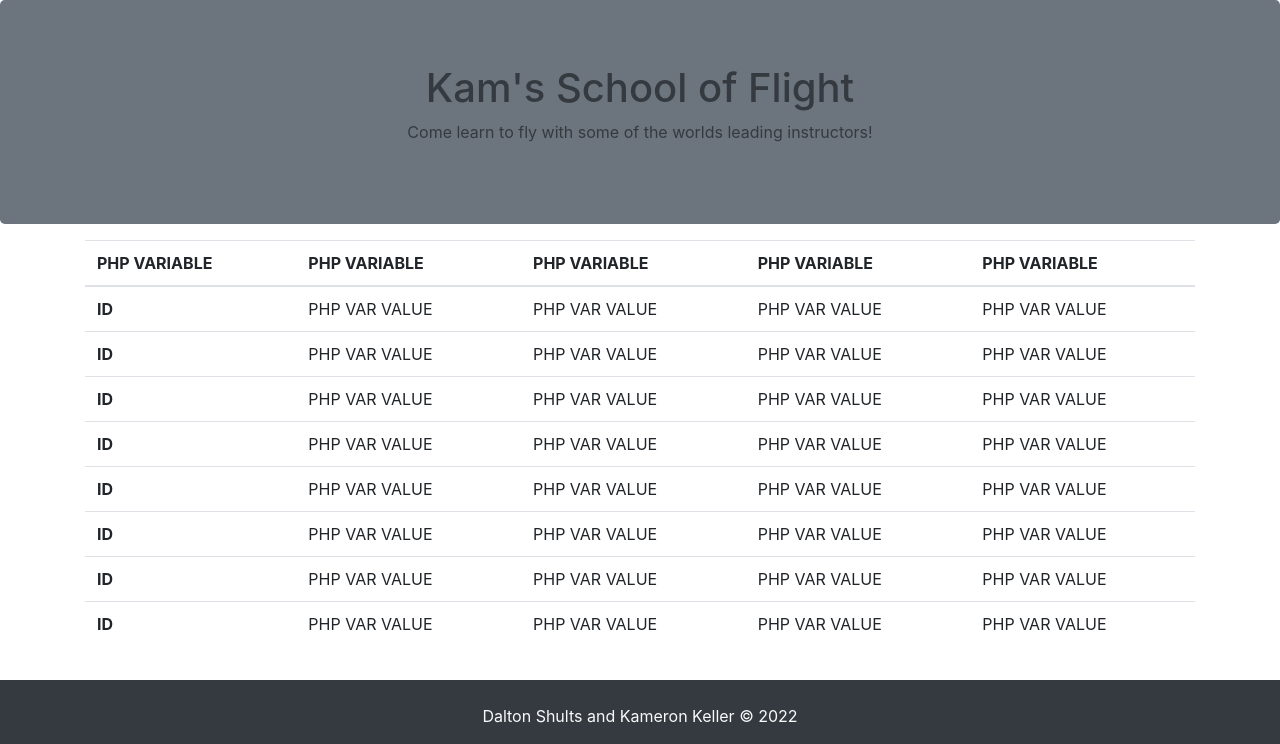
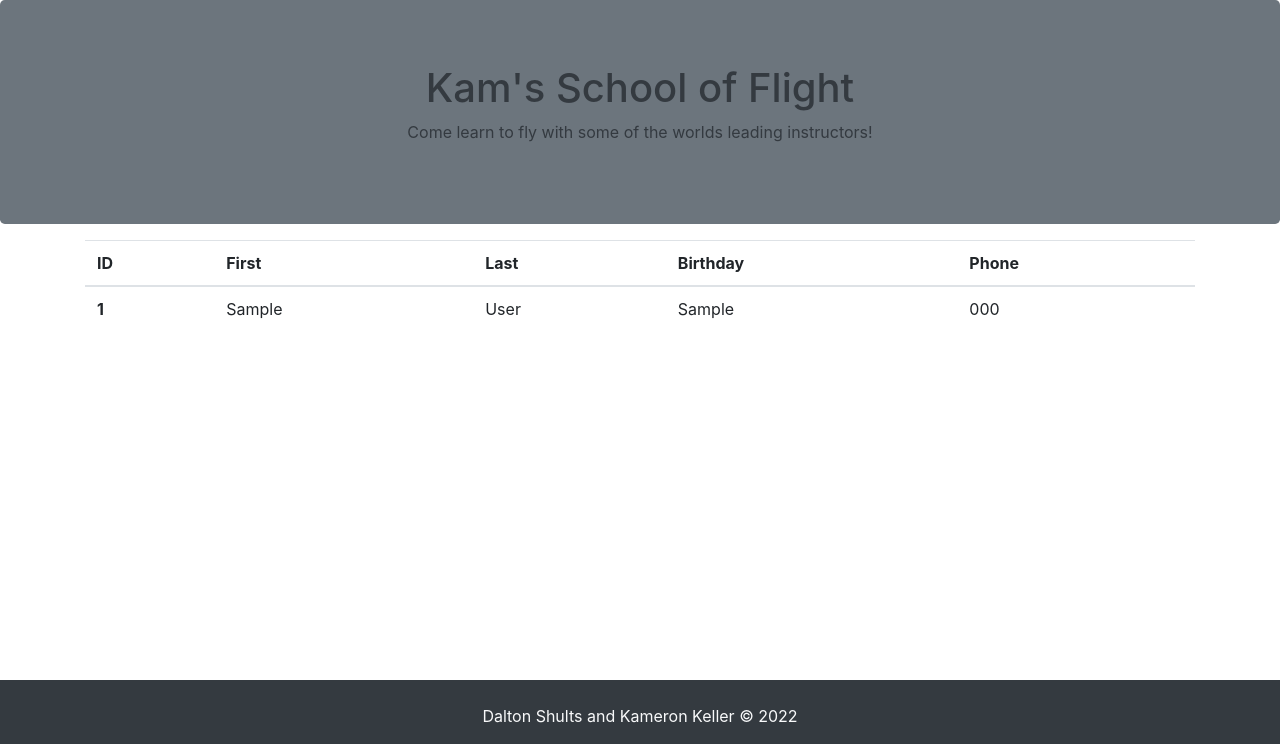
Before and after one commit to KameronKeller/CS340-Final-Project, a PHP site: page / in a window 1280 px wide. Shown: the part 56-800 px from the top of the page. Run offline with PHP 8.4, Linux system fonts and the light colour scheme; tables that the repository leaves empty hold one stand-in row (values such as "Sample post").

Commit message:
index.php table generation is dynamic.

```diff
--- a/index.php
+++ b/index.php
@@ -2,81 +2,47 @@
 <?php
 include './config.php';
 
-$connection =  new mysqli($database_hostname, $database_username, $database_password, $database_db_name, $database_port);
-
+$db =  new mysqli($database_hostname, $database_username, $database_password, $database_db_name, $database_port);
+/* */
 if(mysqli_connect_errno()) {
   echo "Failed to connect";
-  $connection.die();
+  $db.die();
 }
+$query = "SELECT Pid, Fname, Lname, Bday, Phone FROM PERSON;";
+
+$q = $db->query($query);
 ?>
-
 <div class="container">
   <table class="table mt-3">
   <thead>
-        <th scope="col">PHP VARIABLE</th>
-        <th scope="col">PHP VARIABLE</th>
-        <th scope="col">PHP VARIABLE</th>
-        <th scope="col">PHP VARIABLE</th>
-        <th scope="col">PHP VARIABLE</th>
+        <th scope="col">ID</th>
+        <th scope="col">First</th>
+        <th scope="col">Last</th>
+        <th scope="col">Birthday</th>
+        <th scope="col">Phone</th>
       </thead>
-      <tbody>
+<?php
+# While loop iterating over PERSONS returned from $query
+while ($t = $q->fetch_assoc()) {
+  $Fname = $t['Fname'];
+  $Lname = $t['Lname'];
+  $Bday = $t['Bday'];
+  $Phone = $t['Phone'];
+  $Pid = $t['Pid'];
+
+?>
 <tr>
-          <th scope="row">ID</th>
-          <td>PHP VAR VALUE</td>
-          <td>PHP VAR VALUE</td>
-          <td>PHP VAR VALUE</td>
-          <td>PHP VAR VALUE</td>
+  <th scope="Row"><?=$Pid?></th>
+  <td><?=$Fname?></td>
+  <td><?=$Lname?></td>
+  <td><?=$Bday?></td>
+  <td><?=$Phone?></td>
 </tr>
-        <tr>
-          <th scope="row">ID</th>
-          <td>PHP VAR VALUE</td>
-          <td>PHP VAR VALUE</td>
-          <td>PHP VAR VALUE</td>
-          <td>PHP VAR VALUE</td>
-        </tr>
-        <tr>
-          <th scope="row">ID</th>
-          <td>PHP VAR VALUE</td>
-          <td>PHP VAR VALUE</td>
-          <td>PHP VAR VALUE</td>
-          <td>PHP VAR VALUE</td>
-        </tr>
-        <tr>
-          <th scope="row">ID</th>
-          <td>PHP VAR VALUE</td>
-          <td>PHP VAR VALUE</td>
-          <td>PHP VAR VALUE</td>
-          <td>PHP VAR VALUE</td>
-        </tr>
-        <tr>
-          <th scope="row">ID</th>
-          <td>PHP VAR VALUE</td>
-          <td>PHP VAR VALUE</td>
-          <td>PHP VAR VALUE</td>
-          <td>PHP VAR VALUE</td>
-        </tr>
-        <tr>
-          <th scope="row">ID</th>
-          <td>PHP VAR VALUE</td>
-          <td>PHP VAR VALUE</td>
-          <td>PHP VAR VALUE</td>
-          <td>PHP VAR VALUE</td>
-        </tr>
-        <tr>
-          <th scope="row">ID</th>
-          <td>PHP VAR VALUE</td>
-          <td>PHP VAR VALUE</td>
-          <td>PHP VAR VALUE</td>
-          <td>PHP VAR VALUE</td>
-        </tr>
-        <tr>
-          <th scope="row">ID</th>
-          <td>PHP VAR VALUE</td>
-          <td>PHP VAR VALUE</td>
-          <td>PHP VAR VALUE</td>
-          <td>PHP VAR VALUE</td>
-        </tr>
-      </tbody>
+<?php
+}
+?>
   </table>
 </div>
+
 <?php include 'footer.php'?>
+<?php mysqli_close($db)?>
--- a/joined.php
+++ b/joined.php
@@ -14,9 +14,9 @@ $string = "INSERT INTO PERSON (Fname, Lname, Bday, Phone, Street, City, State, E
 
 echo $string;
 
-//$pid = $db->nextID('PERSON');
+
 $q = $db->query($string);
 
-
+mysqli_close($db);
 header("Location: /thanks.php")
 ?>
--- a/thanks.php
+++ b/thanks.php
@@ -3,8 +3,10 @@
 session_start();
 $POST = $_SESSION['POST'];
 ?>
-<div class="container">
+<div class="container pt-4">
   <h3>Thank you, <?= $POST['Fname']?>!</h3>
   <p>Some one will reach out and contact you via email, and phone to contact you about joining our school. Feel free to reach out and contact us at (111)111-1111</p>
 </div>
-<?php require './footer.php'?>
+<?php require './footer.php';
+session_close();
+?>
```
Lines whose indentation alone changed are shown as unchanged.
